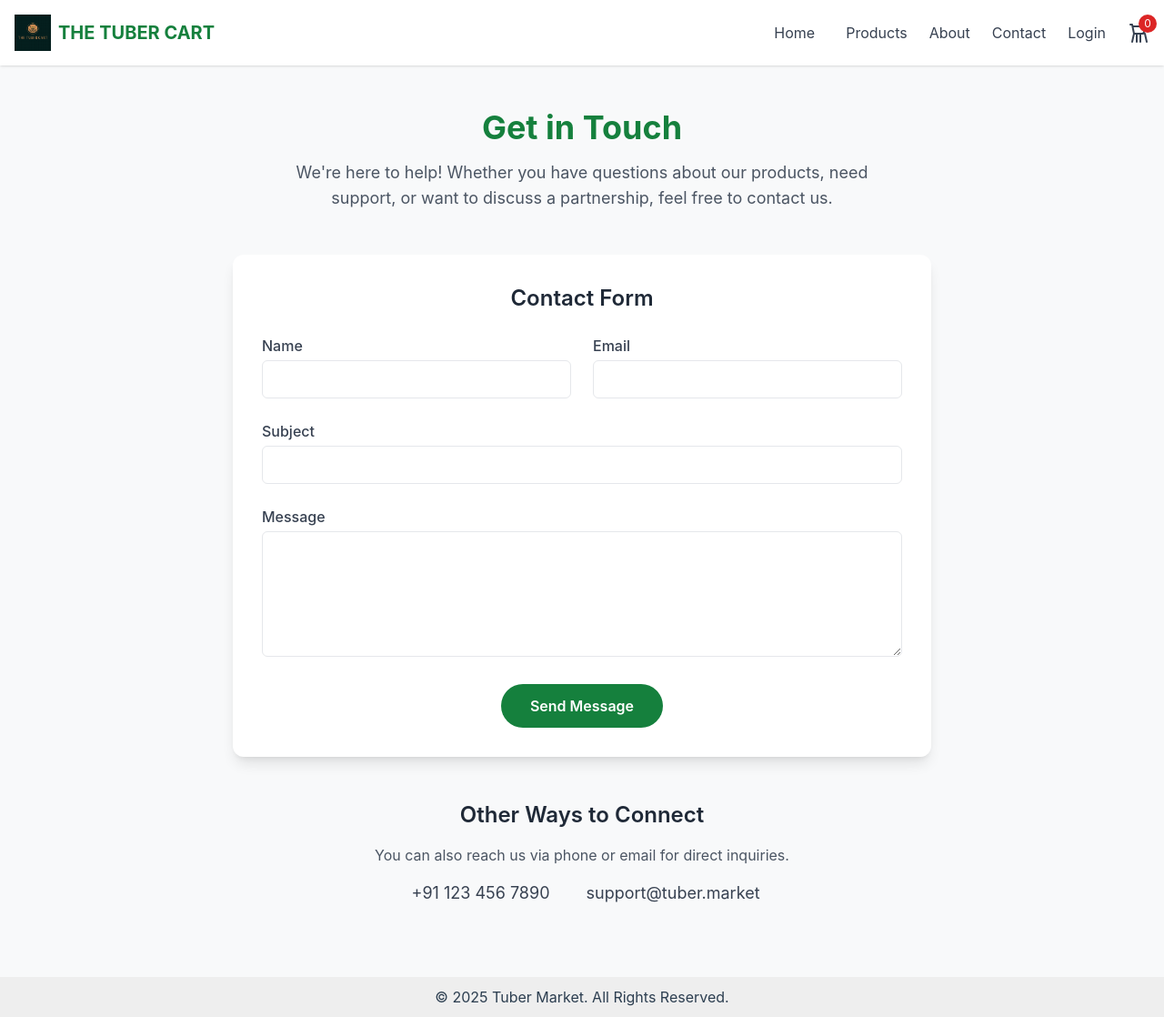
After one commit to maria-riya/Agri-connect, a PHP site: page /contact.php in a window 1280 px wide. The commit adds this page. Shown: the whole page at 91% size. Run offline with PHP 8.4, Linux system fonts and the light colour scheme; some libraries are stand-ins or nearby versions.

Commit message:
i changed all this

```diff
--- a/cart_add.php
+++ b/cart_add.php
@@ -1,5 +1,5 @@
 <?php
-require_once __DIR__.'/../includes/db.php';
+require_once __DIR__.'/includes/db.php';
 if(session_status()===PHP_SESSION_NONE) session_start();
 
 if(!isset($_SESSION['user_id'])){
--- /dev/null
+++ b/contact.php
@@ -0,0 +1,88 @@
+<?php
+require_once __DIR__ . "/includes/db.php";
+require_once __DIR__ . "/includes/auth.php"; // Include auth.php to start the session, but don't call a redirect function
+include __DIR__ . "/includes/header.php";
+
+// A simple example for form submission feedback (no backend logic)
+$status = '';
+if ($_SERVER['REQUEST_METHOD'] === 'POST') {
+    // In a real application, you would process the form data here
+    // and send an email or save to a database.
+    $status = 'success'; // or 'error' based on processing result
+}
+?>
+
+<main class="container mx-auto p-4 py-12">
+    <div class="text-center mb-12">
+        <h1 class="text-4xl font-bold text-green-700 mb-4">Get in Touch</h1>
+        <p class="text-lg text-gray-600 max-w-2xl mx-auto">
+            We're here to help! Whether you have questions about our products, need support, or want to discuss a partnership, feel free to contact us.
+        </p>
+    </div>
+
+    <?php if ($status === 'success'): ?>
+        <div class="bg-green-100 border border-green-400 text-green-700 px-4 py-3 rounded relative mb-8 max-w-xl mx-auto" role="alert">
+            <strong class="font-bold">Thank you!</strong>
+            <span class="block sm:inline">Your message has been sent successfully. We will get back to you shortly.</span>
+        </div>
+    <?php elseif ($status === 'error'): ?>
+        <div class="bg-red-100 border border-red-400 text-red-700 px-4 py-3 rounded relative mb-8 max-w-xl mx-auto" role="alert">
+            <strong class="font-bold">Oops!</strong>
+            <span class="block sm:inline">There was an error sending your message. Please try again later.</span>
+        </div>
+    <?php endif; ?>
+
+    <section class="max-w-3xl mx-auto bg-white p-8 rounded-xl shadow-lg">
+        <h2 class="text-2xl font-semibold text-gray-800 mb-6 text-center">Contact Form</h2>
+        <form action="contact.php" method="POST" class="space-y-6">
+            <div class="grid grid-cols-1 md:grid-cols-2 gap-6">
+                <div>
+                    <label for="name" class="block text-gray-700 font-medium mb-1">Name</label>
+                    <input type="text" id="name" name="name" required class="w-full px-4 py-2 border rounded-md focus:outline-none focus:ring-2 focus:ring-green-600">
+                </div>
+                <div>
+                    <label for="email" class="block text-gray-700 font-medium mb-1">Email</label>
+                    <input type="email" id="email" name="email" required class="w-full px-4 py-2 border rounded-md focus:outline-none focus:ring-2 focus:ring-green-600">
+                </div>
+            </div>
+            <div>
+                <label for="subject" class="block text-gray-700 font-medium mb-1">Subject</label>
+                <input type="text" id="subject" name="subject" required class="w-full px-4 py-2 border rounded-md focus:outline-none focus:ring-2 focus:ring-green-600">
+            </div>
+            <div>
+                <label for="message" class="block text-gray-700 font-medium mb-1">Message</label>
+                <textarea id="message" name="message" rows="5" required class="w-full px-4 py-2 border rounded-md focus:outline-none focus:ring-2 focus:ring-green-600"></textarea>
+            </div>
+            <div class="text-center">
+                <button type="submit" class="bg-green-700 text-white font-semibold py-3 px-8 rounded-full hover:bg-green-600 transition-colors duration-300">
+                    Send Message
+                </button>
+            </div>
+        </form>
+    </section>
+
+    <section class="mt-12 text-center">
+        <h2 class="text-2xl font-semibold text-gray-800 mb-4">Other Ways to Connect</h2>
+        <p class="text-gray-600 mb-4">
+            You can also reach us via phone or email for direct inquiries.
+        </p>
+        <div class="flex flex-col md:flex-row justify-center gap-8 text-lg">
+            <div class="flex items-center space-x-2">
+                <i class="fas fa-phone-alt text-green-700"></i>
+                <span class="text-gray-700">+91 123 456 7890</span>
+            </div>
+            <div class="flex items-center space-x-2">
+                <i class="fas fa-envelope text-green-700"></i>
+                <span class="text-gray-700">support@tuber.market</span>
+            </div>
+        </div>
+    </section>
+</main>
+
+<?php include __DIR__ . "/includes/footer.php"; ?>
+
+<script>
+    document.addEventListener("DOMContentLoaded", function() {
+        console.log("Contact page loaded successfully!");
+    });
+</script>
--- a/includes/header.php
+++ b/includes/header.php
@@ -23,7 +23,7 @@ if (session_status() == PHP_SESSION_NONE) {
             </div>
             <div class="flex items-center space-x-6">
                 <a href="index.php" class="text-gray-700 hover:text-green-600">Home</a>
-                <a href="product.php" class="text-gray-700 hover:text-green-600">Products</a>
+                <a href="products.php" class="text-gray-700 hover:text-green-600">Products</a>
                 <a href="about.php" class="text-gray-700 hover:text-green-600">About</a>
                 <a href="contact.php" class="text-gray-700 hover:text-green-600">Contact</a>
                 <?php if (isset($_SESSION['user_id'])): ?>
```
Also changed, not shown: index.php (+12 -5 lines), logout.php (added, +23 -0 lines), product.php (+5 -5 lines), products.php (added, +78 -0 lines).
